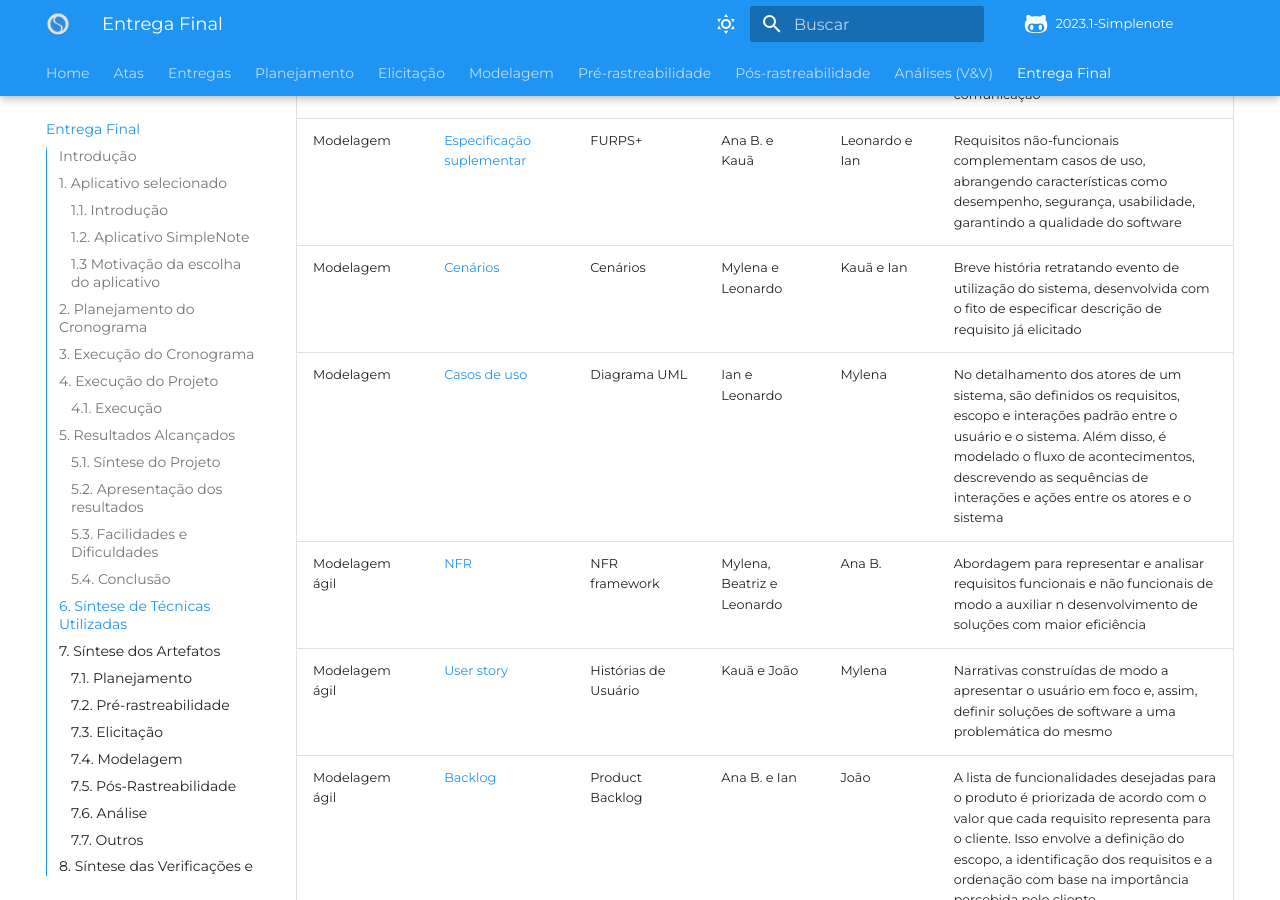
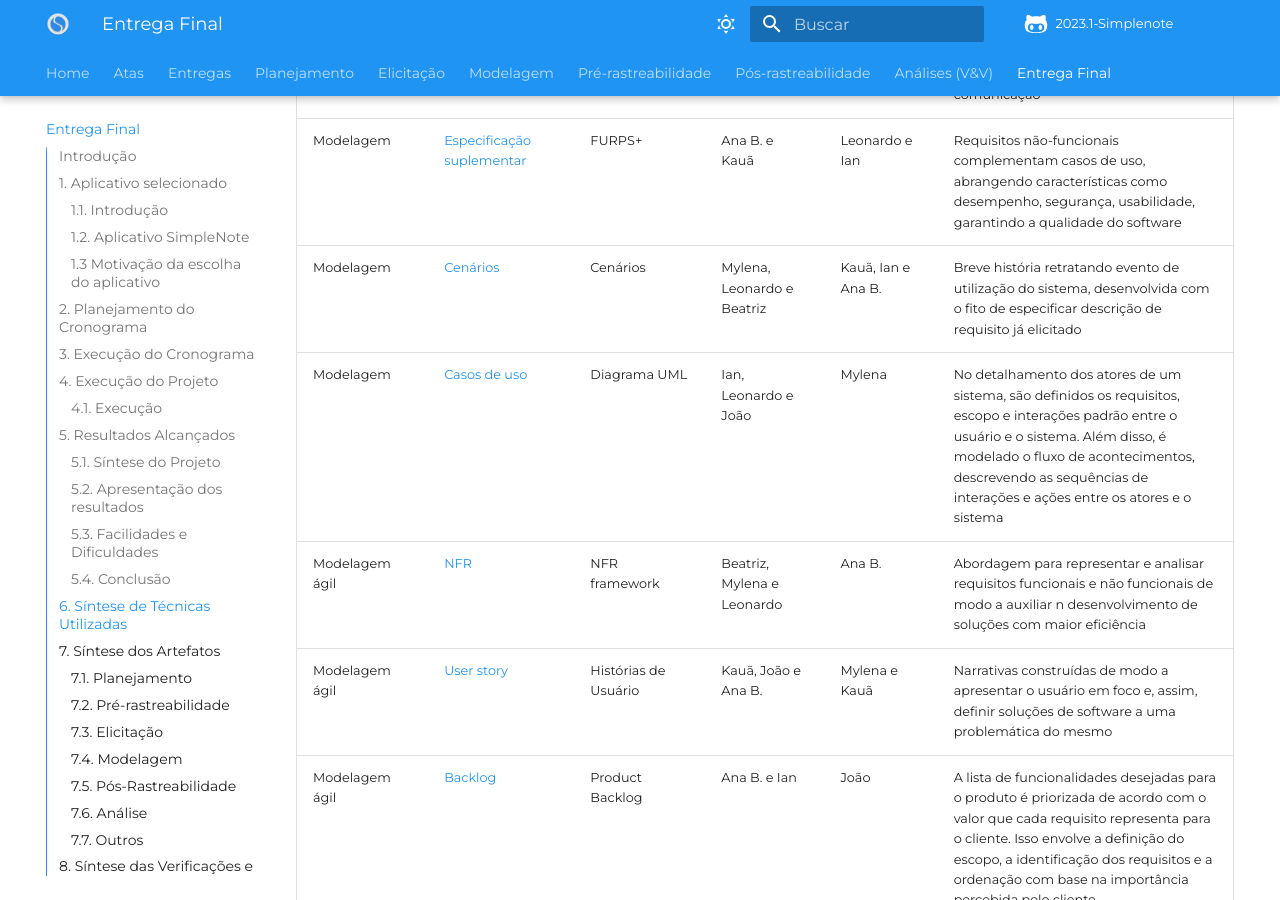
Before and after one commit to Requisitos-de-Software/2023.1-Simplenote, an MkDocs documentation site: the page built from docs/entrega-final.md, in a window 1280 px wide and 900 px high, scrolled down 5475 px. Built offline with MkDocs 1.6.1 and Material for MkDocs 9.7.7, drawn with Linux system fonts in a browser that asks for light colours; some web fonts are replaced; comment, search, counter and statistics services are not loaded.

Commit message:
Update entrega-final.md

```diff
--- a/docs/entrega-final.md
+++ b/docs/entrega-final.md
@@ -119,10 +119,10 @@ Planejamento | [Ferramentas](https://requisitos-de-software.github.io/2023.1-Sim
 | Priorização | [Three Level Scale](https://requisitos-de-software.github.io/2023.1-Simplenote/elicitacao/Prioriza%C3%A7%C3%A3o/ThreeLevelScale/) | Escala de 3 níveis | Ana B. e Kauã | Mylena | Priorizar os requisitos mais importantes |
 | Modelagem | [Léxico](https://requisitos-de-software.github.io/2023.1-Simplenote/modelagem/lexico/) | Léxico | João, Beatriz e Leonardo | Ian e Ana B. |A descrição de símbolos facilita a leitura e identificação de palavras no projeto, evitando ambiguidades e melhorando a comunicação |
 | Modelagem | [Especificação suplementar](https://requisitos-de-software.github.io/2023.1-Simplenote/modelagem/especificacao_suplementar/) |FURPS+ | Ana B. e Kauã | Leonardo e Ian | Requisitos não-funcionais complementam casos de uso, abrangendo características como desempenho, segurança, usabilidade, garantindo a qualidade do software |
-| Modelagem | [Cenários](https://requisitos-de-software.github.io/2023.1-Simplenote/modelagem/cen%C3%A1rios/)  | Cenários | Mylena e Leonardo | Kauã e Ian | Breve história retratando evento de utilização do sistema, desenvolvida com o fito de especificar descrição de requisito já elicitado |
-| Modelagem | [Casos de uso](https://requisitos-de-software.github.io/2023.1-Simplenote/modelagem/casos_de_uso/) | Diagrama UML | Ian e Leonardo | Mylena | No detalhamento dos atores de um sistema, são definidos os requisitos, escopo e interações padrão entre o usuário e o sistema. Além disso, é modelado o fluxo de acontecimentos, descrevendo as sequências de interações e ações entre os atores e o sistema |
-| Modelagem ágil | [NFR](https://requisitos-de-software.github.io/2023.1-Simplenote/modelagem/nfr/) | NFR framework | 	Mylena, Beatriz e Leonardo | Ana B. | Abordagem para representar e analisar requisitos funcionais e não funcionais de modo a auxiliar n desenvolvimento de soluções com maior eficiência |
-| Modelagem ágil | [User story](https://requisitos-de-software.github.io/2023.1-Simplenote/modelagem/agil/User_story/)| Histórias de Usuário | Kauã e João | Mylena | Narrativas construídas de modo a apresentar o usuário em foco e, assim, definir soluções de software a uma problemática do mesmo |
+| Modelagem | [Cenários](https://requisitos-de-software.github.io/2023.1-Simplenote/modelagem/cen%C3%A1rios/)  | Cenários | Mylena, Leonardo e Beatriz | Kauã, Ian e Ana B. | Breve história retratando evento de utilização do sistema, desenvolvida com o fito de especificar descrição de requisito já elicitado |
+| Modelagem | [Casos de uso](https://requisitos-de-software.github.io/2023.1-Simplenote/modelagem/casos_de_uso/) | Diagrama UML | Ian, Leonardo e João | Mylena | No detalhamento dos atores de um sistema, são definidos os requisitos, escopo e interações padrão entre o usuário e o sistema. Além disso, é modelado o fluxo de acontecimentos, descrevendo as sequências de interações e ações entre os atores e o sistema |
+| Modelagem ágil | [NFR](https://requisitos-de-software.github.io/2023.1-Simplenote/modelagem/nfr/) | NFR framework | 	Beatriz, Mylena e Leonardo | Ana B. | Abordagem para representar e analisar requisitos funcionais e não funcionais de modo a auxiliar n desenvolvimento de soluções com maior eficiência |
+| Modelagem ágil | [User story](https://requisitos-de-software.github.io/2023.1-Simplenote/modelagem/agil/User_story/)| Histórias de Usuário | Kauã, João e Ana B. | Mylena e Kauã | Narrativas construídas de modo a apresentar o usuário em foco e, assim, definir soluções de software a uma problemática do mesmo |
 | Modelagem ágil | [Backlog](https://requisitos-de-software.github.io/2023.1-Simplenote/modelagem/agil/backlog/) | Product Backlog | Ana B. e Ian | João | A lista de funcionalidades desejadas para o produto é priorizada de acordo com o valor que cada requisito representa para o cliente. Isso envolve a definição do escopo, a identificação dos requisitos e a ordenação com base na importância percebida pelo cliente |
 | Análise de Requisitos | [Verificação] | Inspeção | Beatriz, Leonardo, Kauã, Ian, Ana B. e João | Todos | Artefato desenvolvido como o intuito de revisar e corrigir artefatos criados pela equipe durante o decorrer do proejeto por meio de checklists |
 | Análise de Requisitos | Validação | [Protótipo](https://requisitos-de-software.github.io/2023.1-Simplenote/analise/validacao/prototipo/) | Ana B. e Mylena | João | Validação de requisitos e especificações |
```
